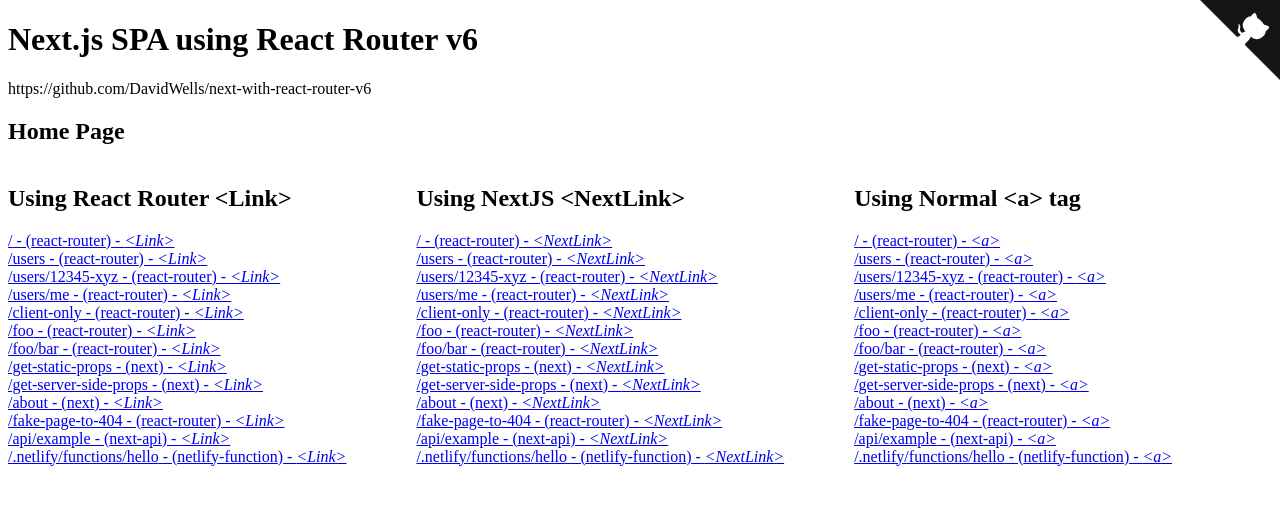
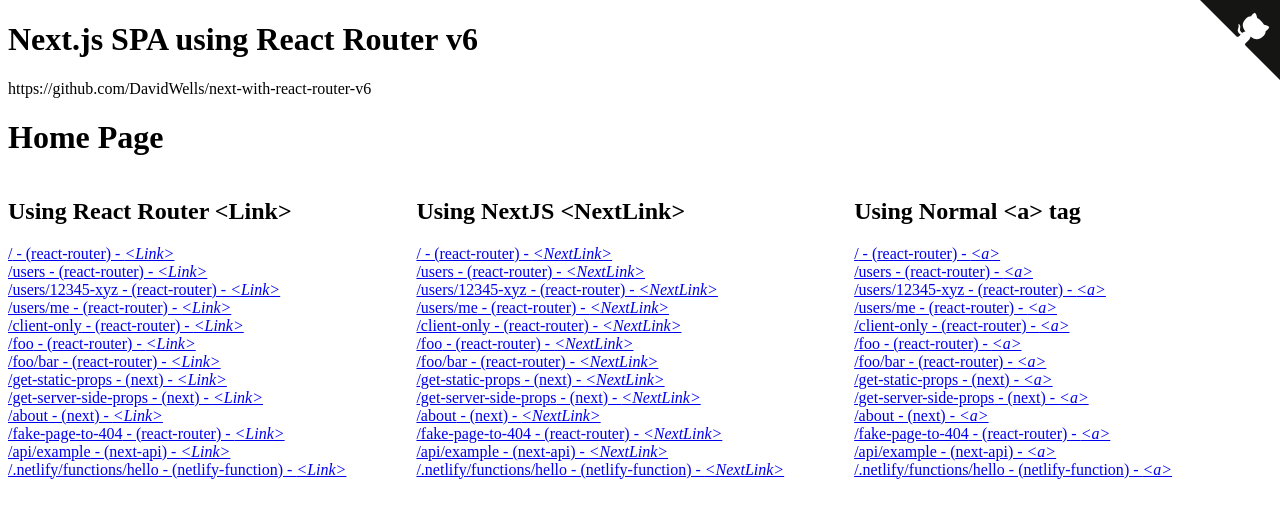
Before and after one commit to DavidWells/next-with-react-router-v6, a Next.js app: page / in a window 1280 px wide. Shown: the top 518 px of the page. Built offline with nearby package versions, Linux system fonts and the light colour scheme.

Commit message:
make default home loader

```diff
--- a/pages/_app.tsx
+++ b/pages/_app.tsx
@@ -2,6 +2,8 @@
 import App, { AppProps } from 'next/app'
 import CustomBrowserRouter from '../router/CustomBrowserRouter'
 import Navigation from '../views/Navigation'
+
+console.log('ready')
 
 export default class CustomApp extends App<AppProps> {
 	render() {
--- a/views/Home.tsx
+++ b/views/Home.tsx
@@ -1,9 +1,17 @@
-import * as React from 'react'
+import React, { useEffect, useState } from 'react'
 
 export default function Home() {
+	const [loaded, setLoaded] = useState(false)
+
+	useEffect(() => setLoaded(true), [])
+
+	let homePage = <div>Home loading...</div>
+	if (loaded) {
+		homePage = <h1>Home Page</h1>
+	}
 	return (
-		<section>
-			<h1>Home Page</h1>
-		</section>
+		<div id='home'>
+			{homePage}
+		</div>
 	)
 }
```
